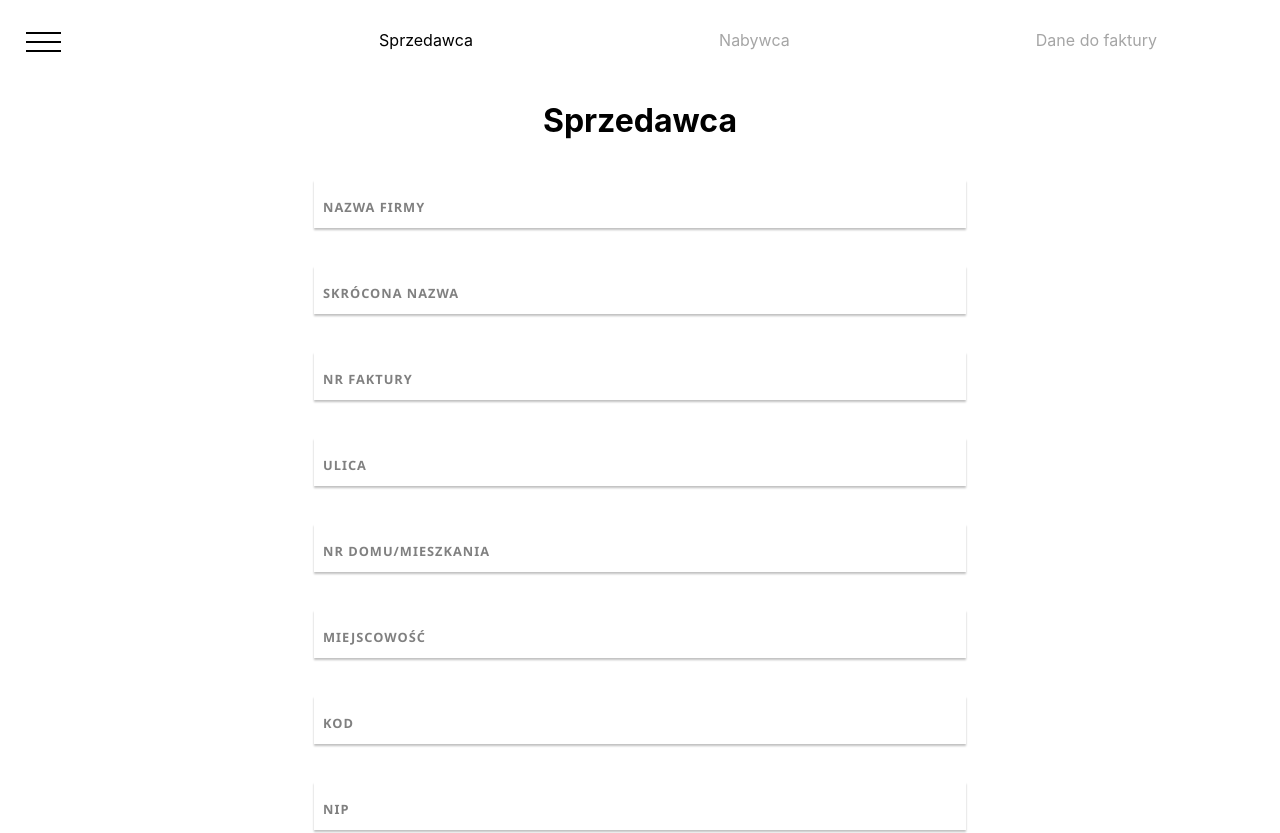
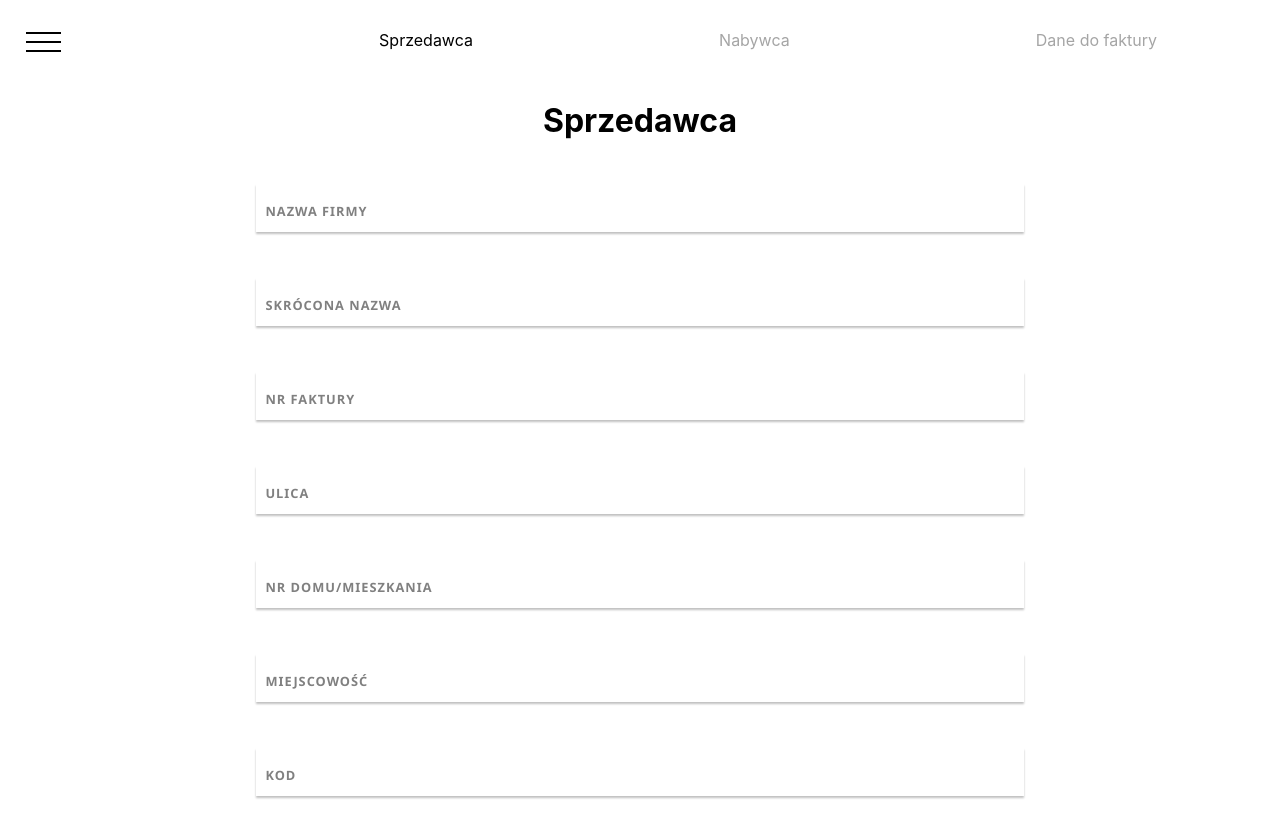
Before and after one commit to TM85dev/faktura-generator, a React (Create React App) app: page / in a window 1280 px wide. Shown: the top 833 px of the page. Built offline with nearby package versions, Linux system fonts and the light colour scheme.

Commit message:
verification 'ulica' pass

```diff
--- a/src/components/index.js
+++ b/src/components/index.js
@@ -6,7 +6,7 @@ import { setInputs } from '../actions';
 
 function Input({value, name, namePL, onChange}) {
     const [focusName, setFocusName] = useSpring(() => ({
-        top: "36px", cursor: "text", color: "gray"
+        top: "40px", cursor: "text", color: "gray"
     }));
     const focusHandler = () => {
         setFocusName({
@@ -17,7 +17,7 @@ function Input({value, name, namePL, onChange}) {
     }
     const blurHandler = () => {
         setFocusName({
-            top: (value.length > 0) ? "0px" : "30px",
+            top: (value.length > 0) ? "0px" : "40px",
             cursor: "text",
             color: "gray"
         });
@@ -74,6 +74,7 @@ function Home() {
     const saveInputs = () => {
         setErrors({
             ...errors,
+            ulica: isNaN(Number(values.ulica)) ? "nieprawidłowy numer" : "",
             kod: isNaN(Number(values.kod)) ? "nieprawidłowy kod" : values.kod.length!==5 ? "wymagane 5 cyfr" : "",
         })
         const p2 = {
@@ -83,6 +84,7 @@ function Home() {
         const data = {
             ...values,
             skrót: values.skrot.toUpperCase(),
+            ulica: !isNaN(Number(values.ulica)) ? values.ulica : "",
             kod: (values.kod.length===5 && !isNaN(Number(values.kod))) ? `${values.kod.slice(0, 2)}-${values.kod.slice(2)}` : "",
             nip: `${values.nip.slice(0,3)}-${values.nip.slice(3, 6)}-${values.nip.slice(6, 8)}-${values.nip.slice(8)}`,
             telefon: `${values.telefon.slice(0, 2)} ${values.telefon.slice(2, 5)}-${values.telefon.slice(5, 7)}-${values.telefon.slice(7)}`
--- a/src/index.css
+++ b/src/index.css
@@ -109,11 +109,8 @@ nav > ul > li a {
   text-align: center;
 }
 
-.sprzedawca > div {
-  margin-bottom: 20px;
-}
-
 .sprzedawca > div label {
+  width: calc(60% - 1vw);
   display: -webkit-box;
   display: -ms-flexbox;
   display: flex;
@@ -124,11 +121,12 @@ nav > ul > li a {
   -webkit-box-align: center;
       -ms-flex-align: center;
           align-items: center;
+  margin: 0 auto;
 }
 
 .sprzedawca > div label span {
   padding-left: 6px;
-  width: 50%;
+  width: 100%;
   position: relative;
   color: gray;
   font-size: 0.8em;
@@ -138,13 +136,14 @@ nav > ul > li a {
 }
 
 .sprzedawca > div label input {
-  width: 50%;
+  width: 100%;
   height: 46px;
   border: 0;
   outline: none;
   -webkit-box-shadow: 0 2px 2px 0px silver;
           box-shadow: 0 2px 2px 0px silver;
   padding-left: 10px;
+  margin-top: 4px;
   -webkit-transition: -webkit-box-shadow 0.4s;
   transition: -webkit-box-shadow 0.4s;
   transition: box-shadow 0.4s;
@@ -160,6 +159,7 @@ nav > ul > li a {
   margin-top: 4px;
   display: block;
   text-align: center;
+  min-height: 20px;
 }
 
 @media screen and (min-width: 500px) {
--- a/src/index.scss
+++ b/src/index.scss
@@ -80,14 +80,15 @@ nav {
         text-align: center;
     }
     &>div {
-        margin-bottom: 20px;
         label {
+            width: calc(60% - 1vw);
             display: flex;
             flex-direction: column;
             align-items: center;
+            margin: 0 auto;
             span {
                 padding-left: 6px;
-                width: 50%;
+                width: 100%;
                 position: relative;
                 color: gray;
                 font-size: 0.8em;
@@ -96,12 +97,13 @@ nav {
                 letter-spacing: 1px;
             }
             input {
-                width: 50%;
+                width: 100%;
                 height: 46px;
                 border: 0;
                 outline: none;
                 box-shadow: 0 2px 2px 0px silver;
                 padding-left: 10px;
+                margin-top: 4px;
                 transition: box-shadow 0.4s;
                 &:focus {
                     box-shadow: 0 1px 4px 1px rgb(50, 98, 131);
@@ -112,6 +114,7 @@ nav {
             margin-top: 4px;
             display: block;
             text-align: center;
+            min-height: 20px;
         }
     }
 }
```
Also changed, not shown: 1 other file (tests, documents, lock files or other folders).
